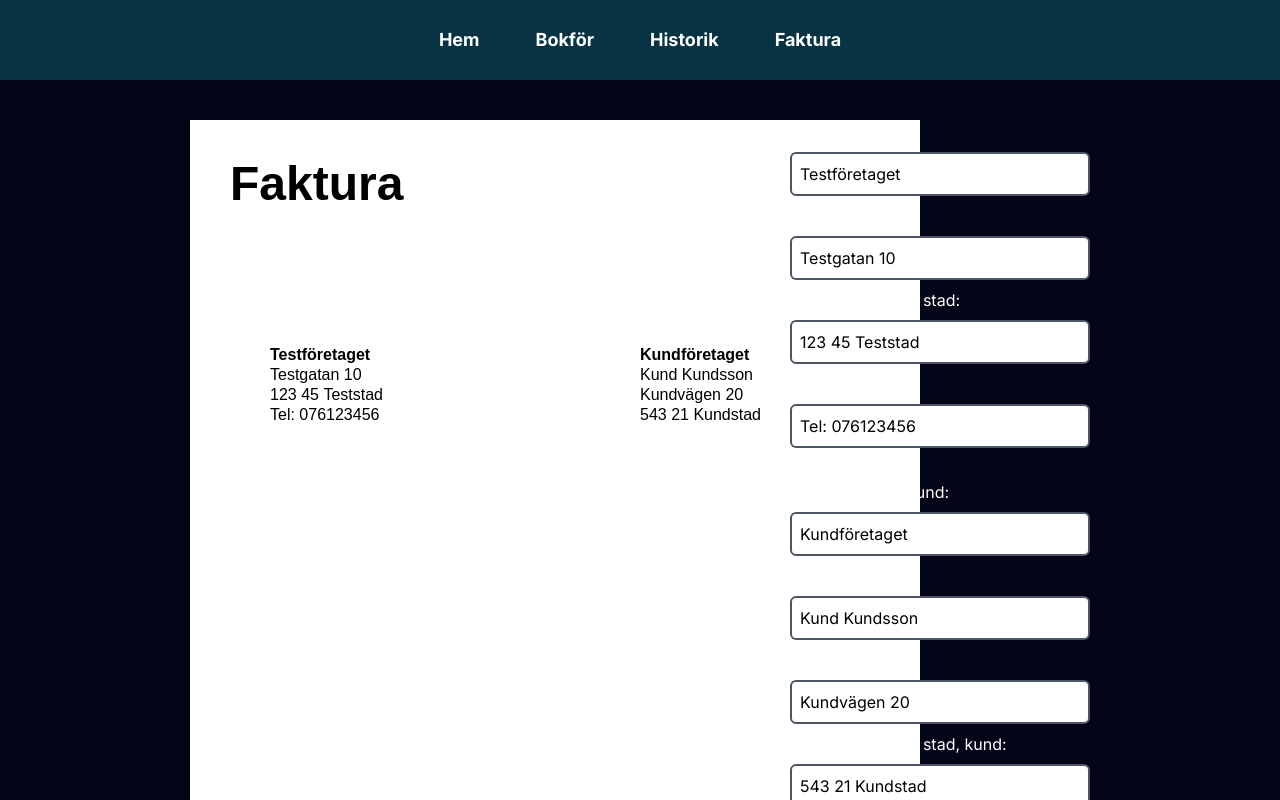
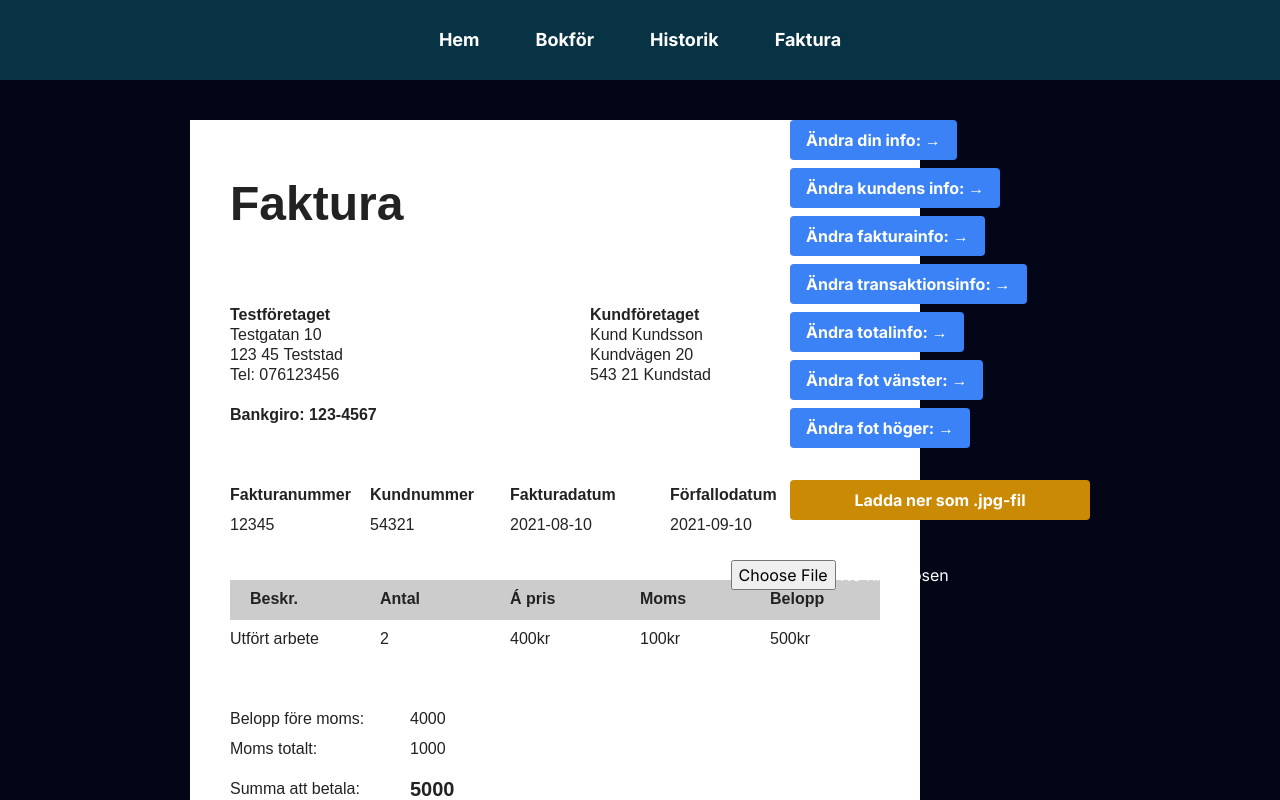
Before and after one commit to RobertAngberg/next, a Next.js app: page /invoice in a window 1280 px wide. Shown: the top 800 px of the page. Built offline with nearby package versions, Linux system fonts and the light colour scheme.

Commit message:
Add Textfield name attribute and exclude unnecessary files in settings.json. Add ToggleButton and ImageResizer components.

```diff
--- /dev/null
+++ b/app/invoice/ImageResizer.tsx
@@ -0,0 +1,73 @@
+import React, { useEffect, useRef, useState } from "react";
+
+const ImageResizer: React.FC = () => {
+  const [imageSrc, setImageSrc] = useState<string | null>(null);
+  const [resizeWidth, setResizeWidth] = useState<number>(1000);
+  const canvasRef = useRef<HTMLCanvasElement>(null);
+  const imageRef = useRef<HTMLImageElement>(new Image());
+
+  const sliderMin = 10;
+  const sliderMax = 500;
+  const stepSize = (sliderMax - sliderMin) / 10;
+
+  const handleImageUpload = (event: React.ChangeEvent<HTMLInputElement>) => {
+    const file = event.target.files ? event.target.files[0] : null;
+    if (file) {
+      const reader = new FileReader();
+      reader.onload = (e: ProgressEvent<FileReader>) => {
+        const imgSrc = e.target?.result as string;
+        setImageSrc(imgSrc);
+        imageRef.current.src = imgSrc;
+        imageRef.current.onload = () => {
+          updateCanvas();
+        };
+      };
+      reader.readAsDataURL(file);
+    }
+  };
+
+  const updateCanvas = () => {
+    const canvas = canvasRef.current;
+    const ctx = canvas?.getContext("2d");
+    const img = imageRef.current;
+
+    if (canvas && ctx && img) {
+      canvas.width = resizeWidth;
+      canvas.height = (img.height / img.width) * resizeWidth;
+      ctx.drawImage(img, 0, 0, canvas.width, canvas.height);
+    }
+  };
+
+  useEffect(() => {
+    updateCanvas();
+  }, [resizeWidth]);
+
+  const handleResize = (event: React.ChangeEvent<HTMLInputElement>) => {
+    setResizeWidth(parseInt(event.target.value));
+  };
+
+  return (
+    <div className="flex flex-col items-center justify-center w-3/4">
+      <input
+        type="file"
+        accept="image/*"
+        onChange={handleImageUpload}
+        className="mb-4"
+      />
+      {imageSrc && (
+        <input
+          type="range"
+          min={sliderMin}
+          max={sliderMax}
+          step={stepSize}
+          value={resizeWidth}
+          onChange={handleResize}
+          className="mb-4 w-1/4" // Tailwind doesn't support custom width directly, you might need to add a custom class in your CSS
+        />
+      )}
+      <canvas ref={canvasRef} />
+    </div>
+  );
+};
+
+export default ImageResizer;
--- a/app/invoice/Textfield.tsx
+++ b/app/invoice/Textfield.tsx
@@ -22,6 +22,7 @@ const TextField: React.FC<InputComponentProps> = ({
         className="w-full p-2 mb-2 mt-2 border-solid border-2 border-gray-600 rounded-md text-black"
         type="text"
         id={labelText}
+        name={labelText}
         value={textFields[labelText as keyof TextFields]}
         placeholder={labelText}
         onChange={handleInputChange}
--- /dev/null
+++ b/app/invoice/ToggleButton.tsx
@@ -0,0 +1,31 @@
+type Group =
+  | "first4"
+  | "second4"
+  | "third4"
+  | "fourth4"
+  | "fifth4"
+  | "sixth4"
+  | "seventh4";
+
+type ToggleButtonProps = {
+  toggleGroup: Group;
+  buttonText: string;
+  isVisible: boolean;
+  onToggle: (group: Group) => void;
+};
+
+const ToggleButton: React.FC<ToggleButtonProps> = ({
+  toggleGroup,
+  buttonText,
+  isVisible,
+  onToggle,
+}) => (
+  <button
+    onClick={() => onToggle(toggleGroup)}
+    className="cursor-pointer mb-2 bg-blue-500 text-white font-bold py-2 px-4 rounded hover:bg-blue-700"
+  >
+    {buttonText}: {isVisible ? "↓" : "→"}
+  </button>
+);
+
+export default ToggleButton;
--- a/app/invoice/page.tsx
+++ b/app/invoice/page.tsx
@@ -1,55 +1,198 @@
 "use client";
 
-import React, { useEffect, useRef, useState, ChangeEvent } from "react";
+import { useEffect, useRef, useState, ChangeEvent } from "react";
 import TextField from "./Textfield";
-
-type TextFields = {
-  [key: string]: string;
-};
+import ToggleButton from "./ToggleButton";
+import ImageResizer from "./ImageResizer";
 
 const Invoice: React.FC = () => {
   const canvasRef = useRef<HTMLCanvasElement>(null);
 
-  const [textFields, setTextFields] = useState<TextFields>({
+  const [first4Visible, setFirst4Visible] = useState(false);
+  const [second4Visible, setSecond4Visible] = useState(false);
+  const [third4Visible, setThird4Visible] = useState(false);
+  const [fourth4Visible, setFourth4Visible] = useState(false);
+  const [fifth4Visible, setFifth4Visible] = useState(false);
+  const [sixth4Visible, setSixth4Visible] = useState(false);
+  const [seventh4Visible, setSeventh4Visible] = useState(false);
+
+  // [key: string]: string - är "key: value"
+  const [textFields, setTextFields] = useState<{ [key: string]: string }>({
     Företagsnamn: "Testföretaget",
     Adress: "Testgatan 10",
     "Postnummer och stad": "123 45 Teststad",
     Telefonnummer: "Tel: 076123456",
+    Bankgiro: "Bankgiro: 123-4567",
     "Företagsnamn, kund": "Kundföretaget",
     "Namn, kund": "Kund Kundsson",
     "Adress, kund": "Kundvägen 20",
     "Postnummer och stad, kund": "543 21 Kundstad",
+    Fakturanummer: "12345",
+    Kundnummer: "54321",
+    Fakturadatum: "2021-08-10",
+    Förfallodatum: "2021-09-10",
+    Beskrivning: "Utfört arbete",
+    Antal: "2",
+    Apris: "400kr",
+    Moms: "100kr",
+    Belopp: "500kr",
+    "Belopp före moms": "4000",
+    "Moms totalt": "1000",
+    "Summa att betala": "5000",
+    "Fot, företagsnamn": "Testföretaget",
+    "Fot, adress": "Testgatan 10",
+    "Fot, postnummer och stad": "123 45 Teststad",
+    "Fot, orgnummer": "Org.nr: 123456-7890",
+    "Fot, momsnummer": "Momsnr: SE1234567890",
+    "Fot, kontaktperson": "Testvald Testsson",
+    "Fot, telefonnummer": "076123456",
+    "Fot, email": "test@testmail.com",
+    "Fot, hemsida": "www.testsidan.se",
+    "Fot, social media": "Instagram.com/testföretaget",
   });
 
-  useEffect(() => {
-    if (canvasRef.current) {
-      const ctx = canvasRef.current?.getContext("2d");
-      if (ctx) {
-        ctx.clearRect(0, 0, canvasRef.current.width, canvasRef.current.height); // Clear canvas
-        ctx.font = "bold 48px Arial";
-        ctx.fillText("Faktura", 40, 80);
+  const toggleVisibility = (group: string) => {
+    const visibilitySetters: {
+      [key: string]: React.Dispatch<React.SetStateAction<boolean>>;
+    } = {
+      first4: setFirst4Visible,
+      second4: setSecond4Visible,
+      third4: setThird4Visible,
+      fourth4: setFourth4Visible,
+      fifth4: setFifth4Visible,
+      sixth4: setSixth4Visible,
+      seventh4: setSeventh4Visible,
+    };
 
-        ctx.font = "bold 16px Arial";
-        ctx.fillText(textFields.Företagsnamn, 80, 240);
-        ctx.font = "16px Arial";
-        ctx.fillText(textFields.Adress, 80, 260);
-        ctx.fillText(textFields["Postnummer och stad"], 80, 280);
-        ctx.fillText(textFields.Telefonnummer, 80, 300);
-
-        ctx.font = "bold 16px Arial";
-        ctx.fillText(textFields["Företagsnamn, kund"], 450, 240);
-        ctx.font = "16px Arial";
-        ctx.fillText(textFields["Namn, kund"], 450, 260);
-        ctx.fillText(textFields["Adress, kund"], 450, 280);
-        ctx.fillText(textFields["Postnummer och stad, kund"], 450, 300);
-      }
+    const setter = visibilitySetters[group];
+    if (setter) {
+      setter((prev) => !prev);
     }
-  }, [textFields]); // Redraw canvas on textFields change
+  };
 
   const handleInputChange = (e: ChangeEvent<HTMLInputElement>) => {
     const { name, value } = e.target;
     setTextFields((prev) => ({ ...prev, [name]: value }));
   };
+
+  useEffect(() => {
+    if (canvasRef.current) {
+      const ctx = canvasRef.current.getContext("2d");
+      if (ctx) {
+        ctx.clearRect(0, 0, canvasRef.current.width, canvasRef.current.height); // Clear canvas
+        ctx.font = "bold 48px Arial";
+        ctx.fillStyle = "#222"; // Reset fillStyle, för textfärg
+        ctx.fillText("Faktura", 40, 100);
+
+        // Uppgifter, egna företaget
+        ctx.font = "bold 16px Arial";
+        ctx.fillText(textFields.Företagsnamn, 40, 200);
+        ctx.font = "16px Arial";
+        ctx.fillText(textFields.Adress, 40, 220);
+        ctx.fillText(textFields["Postnummer och stad"], 40, 240);
+        ctx.fillText(textFields.Telefonnummer, 40, 260);
+        ctx.font = "bold 16px Arial";
+        ctx.fillText(textFields.Bankgiro, 40, 300);
+
+        // Uppgifter, kunden
+        ctx.font = "bold 16px Arial";
+        ctx.fillText(textFields["Företagsnamn, kund"], 400, 200);
+        ctx.font = "16px Arial";
+        ctx.fillText(textFields["Namn, kund"], 400, 220);
+        ctx.fillText(textFields["Adress, kund"], 400, 240);
+        ctx.fillText(textFields["Postnummer och stad, kund"], 400, 260);
+
+        // Betalningsuppgifter, headers
+        ctx.font = "bold 16px Arial";
+        ctx.fillText("Fakturanummer", 40, 380);
+        ctx.fillText("Kundnummer", 180, 380);
+        ctx.fillText("Fakturadatum", 320, 380);
+        ctx.fillText("Förfallodatum", 480, 380);
+
+        // Betalningsuppgifter, info
+        ctx.font = "16px Arial";
+        ctx.fillText(textFields["Fakturanummer"], 40, 410);
+        ctx.fillText(textFields["Kundnummer"], 180, 410);
+        ctx.fillText(textFields["Fakturadatum"], 320, 410);
+        ctx.fillText(textFields["Förfallodatum"], 480, 410);
+
+        // Transaktionen
+        const tableStartX = 40;
+        const tableStartY = 500;
+        const columnWidth = 130;
+        const rowHeight = 25;
+        const headerHeight = rowHeight * 2 - 10;
+
+        const headers = ["Beskr.", "Antal", "Á pris", "Moms", "Belopp"];
+
+        // Header bakgrund
+        ctx.fillStyle = "#CCC";
+        headers.forEach((_, index) => {
+          ctx.fillRect(
+            tableStartX + columnWidth * index,
+            tableStartY - headerHeight,
+            columnWidth,
+            headerHeight
+          );
+        });
+
+        // Header text
+        ctx.font = "bold 16px Arial";
+        ctx.fillStyle = "#222"; // Reset fillStyle, för textfärg
+        ctx.textBaseline = "middle";
+        headers.forEach((header, index) => {
+          const textX = tableStartX + columnWidth * index + 20;
+          const textY = tableStartY - headerHeight / 2; // Centrera vertical
+          ctx.fillText(header, textX, textY);
+        });
+
+        // Transaktionsdata
+        ctx.font = "16px Arial";
+        ctx.fillText(textFields["Beskrivning"], 40, 520);
+        ctx.fillText(textFields["Antal"], 190, 520);
+        ctx.fillText(textFields["Apris"], 320, 520);
+        ctx.fillText(textFields["Moms"], 450, 520);
+        ctx.fillText(textFields["Belopp"], 580, 520);
+
+        // Totaler
+        ctx.font = "16px Arial";
+        ctx.fillText("Belopp före moms:", 40, 600);
+        ctx.fillText("Moms totalt:", 40, 630);
+        ctx.fillText("Summa att betala:", 40, 670);
+
+        ctx.fillText(textFields["Belopp före moms"], 220, 600);
+        ctx.fillText(textFields["Moms totalt"], 220, 630);
+        ctx.font = "bold 20px Arial";
+        ctx.fillText(textFields["Summa att betala"], 220, 670);
+
+        // FotFöretagsnamn: "Testföretaget",
+        // FotAdress: "Testgatan 10",
+        // FotPostnummerStad: "123 45 Teststad",
+        // FotOrgNummer: "123456-7890",
+        // FotFotMomsnummer: "SE1234567890",
+        // FotPerson: "Testvald Testsson",
+        // FotTelefonnummer: "076123456",
+        // FotEmail: "test@testmail.com",
+        // FotURL: "www.testsidan.se",
+        // Fot: "Instagram.com/testföretaget",
+
+        // Fot kolumn 1
+        ctx.font = "11px Arial";
+        ctx.fillText(textFields["Fot, företagsnamn"], 40, 760);
+        ctx.fillText(textFields["Fot, adress"], 40, 780);
+        ctx.fillText(textFields["Fot, postnummer och stad"], 40, 800);
+        ctx.fillText(textFields["Fot, orgnummer"], 40, 820);
+        ctx.fillText(textFields["Fot, momsnummer"], 40, 840);
+
+        // Fot kolumn 2
+        ctx.fillText(textFields["Fot, kontaktperson"], 560, 760);
+        ctx.fillText(textFields["Fot, telefonnummer"], 560, 780);
+        ctx.fillText(textFields["Fot, email"], 560, 800);
+        ctx.fillText(textFields["Fot, hemsida"], 560, 820);
+        ctx.fillText(textFields["Fot, social media"], 560, 840);
+      }
+    }
+  }, [textFields]);
 
   const saveAsJPG = () => {
     if (canvasRef.current) {
@@ -80,14 +223,65 @@ const Invoice: React.FC = () => {
         <canvas ref={canvasRef} width="730" height="900" className="bg-white" />
       </div>
       <div className="w-1/4 flex flex-col items-start">
+        <ToggleButton
+          toggleGroup="first4"
+          buttonText="Ändra din info"
+          isVisible={first4Visible}
+          onToggle={toggleVisibility}
+        />
+        <ToggleButton
+          toggleGroup="second4"
+          buttonText="Ändra kundens info"
+          isVisible={second4Visible}
+          onToggle={toggleVisibility}
+        />
+        <ToggleButton
+          toggleGroup="third4"
+          buttonText="Ändra fakturainfo"
+          isVisible={third4Visible}
+          onToggle={toggleVisibility}
+        />
+        <ToggleButton
+          toggleGroup="fourth4"
+          buttonText="Ändra transaktionsinfo"
+          isVisible={fourth4Visible}
+          onToggle={toggleVisibility}
+        />
+        <ToggleButton
+          toggleGroup="fifth4"
+          buttonText="Ändra totalinfo"
+          isVisible={fifth4Visible}
+          onToggle={toggleVisibility}
+        />
+        <ToggleButton
+          toggleGroup="sixth4"
+          buttonText="Ändra fot vänster"
+          isVisible={sixth4Visible}
+          onToggle={toggleVisibility}
+        />
+        <ToggleButton
+          toggleGroup="seventh4"
+          buttonText="Ändra fot höger"
+          isVisible={seventh4Visible}
+          onToggle={toggleVisibility}
+        />
+
         {Object.keys(textFields).map((labelText, index) => (
-          <div className="w-full" key={labelText}>
-            <TextField
-              labelText={labelText}
-              textFields={textFields}
-              handleInputChange={handleInputChange}
-            />
-            {index === 3 && <div>asdf</div>}
+          <div key={labelText}>
+            {((index >= 0 && index < 5 && first4Visible) ||
+              (index >= 5 && index < 9 && second4Visible) ||
+              (index >= 9 && index < 13 && third4Visible) ||
+              (index >= 13 && index < 18 && fourth4Visible) ||
+              (index >= 18 && index < 21 && fifth4Visible) ||
+              (index >= 21 && index < 26 && sixth4Visible) ||
+              (index >= 26 && index < 31 && seventh4Visible) ||
+              index >= 31) && (
+              <TextField
+                labelText={labelText}
+                textFields={textFields}
+                handleInputChange={handleInputChange}
+              />
+            )}
           </div>
         ))}
         <br />
@@ -97,6 +291,8 @@ const Invoice: React.FC = () => {
         >
           Ladda ner som .jpg-fil
         </button>
+
+        <ImageResizer />
       </div>
     </main>
   );
```
